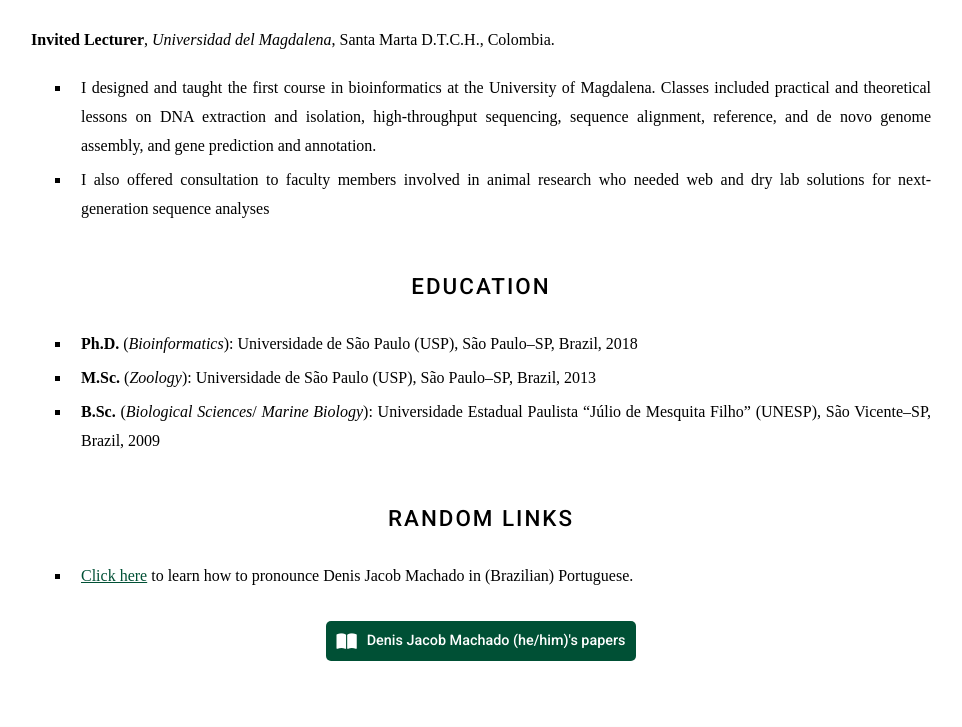
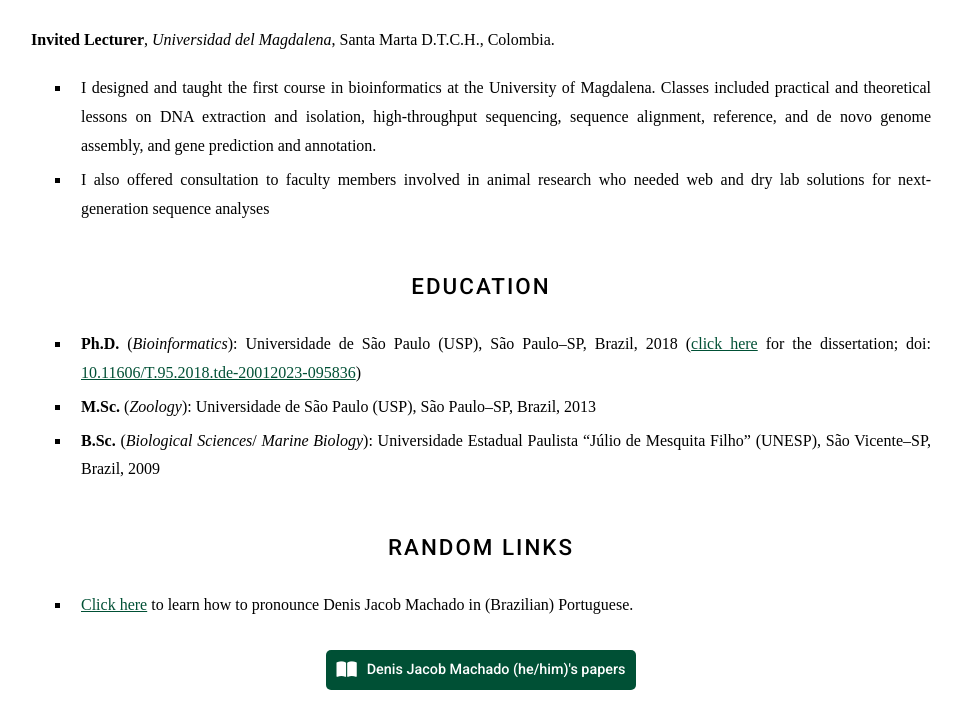
Before and after one commit to machadodj/machadodj.github.io, a Jekyll site: the page built from _members/Denis_Jacob_Machado.md, in a window 1280 px wide and 900 px high, scrolled down 3396 px, cut to the strip 0-727 px from the top of the window. Shown: the whole strip, without its empty margins (159-1121 px from the left). Built offline with Jekyll 4.4.1, drawn with Linux system fonts in a browser that asks for light colours; nearby versions of some CDN libraries; some web fonts are replaced.

Commit message:
Update Denis_Jacob_Machado.md

```diff
--- a/_members/Denis_Jacob_Machado.md
+++ b/_members/Denis_Jacob_Machado.md
@@ -98,7 +98,7 @@ Dr. Denis Jacob Machado is an assistant professor in bioinformatics at the Unive
 
 # Education
 
-- **Ph.D.** (_Bioinformatics_): Universidade de São Paulo (USP), São Paulo–SP, Brazil, 2018
+- **Ph.D.** (_Bioinformatics_): Universidade de São Paulo (USP), São Paulo–SP, Brazil, 2018 ([click here](https://www.teses.usp.br/teses/disponiveis/95/95131/tde-20012023-095836/pt-br.php) for the dissertation; doi: [10.11606/T.95.2018.tde-20012023-095836](https://doi.org/10.11606/T.95.2018.tde-20012023-095836))
 - **M.Sc.** (_Zoology_): Universidade de São Paulo (USP), São Paulo–SP, Brazil, 2013
 - **B.Sc.** (_Biological Sciences_/ _Marine Biology_): Universidade Estadual Paulista "Júlio de Mesquita Filho" (UNESP), São Vicente–SP, Brazil, 2009
 
```
